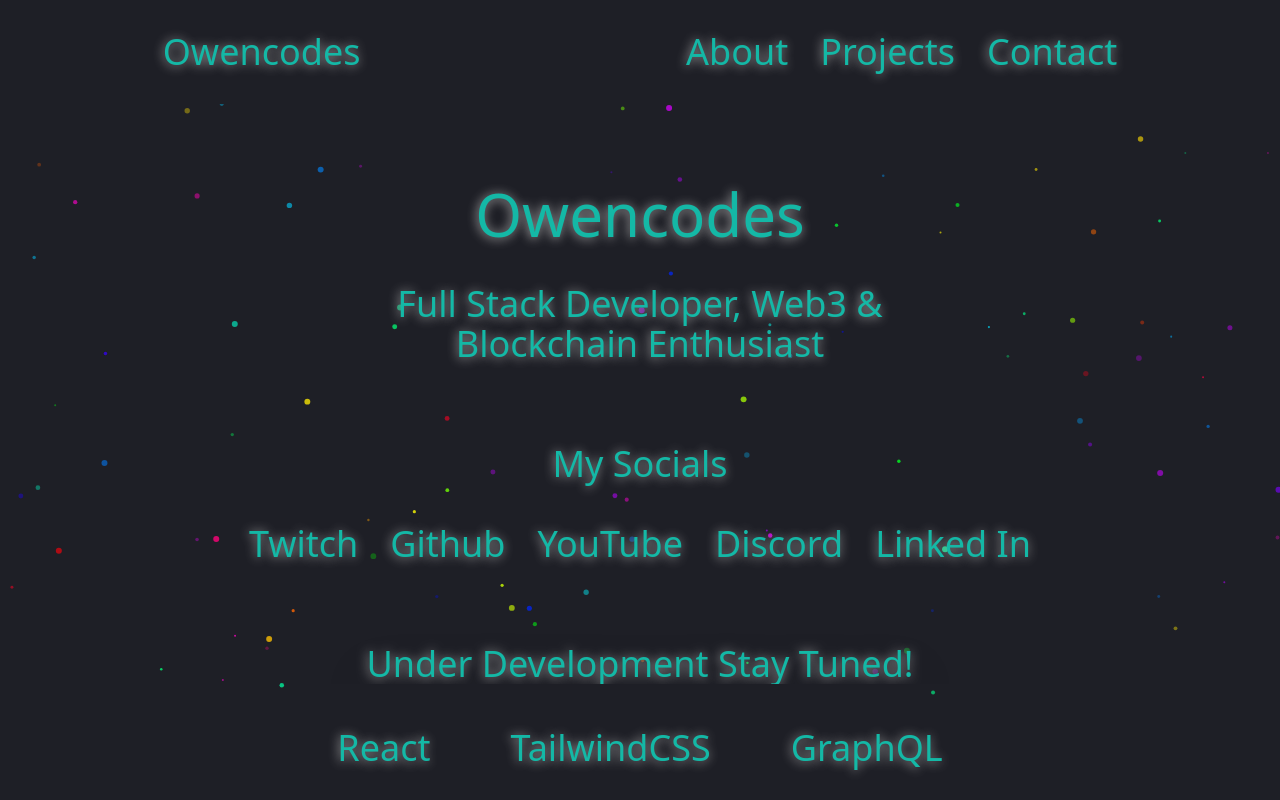
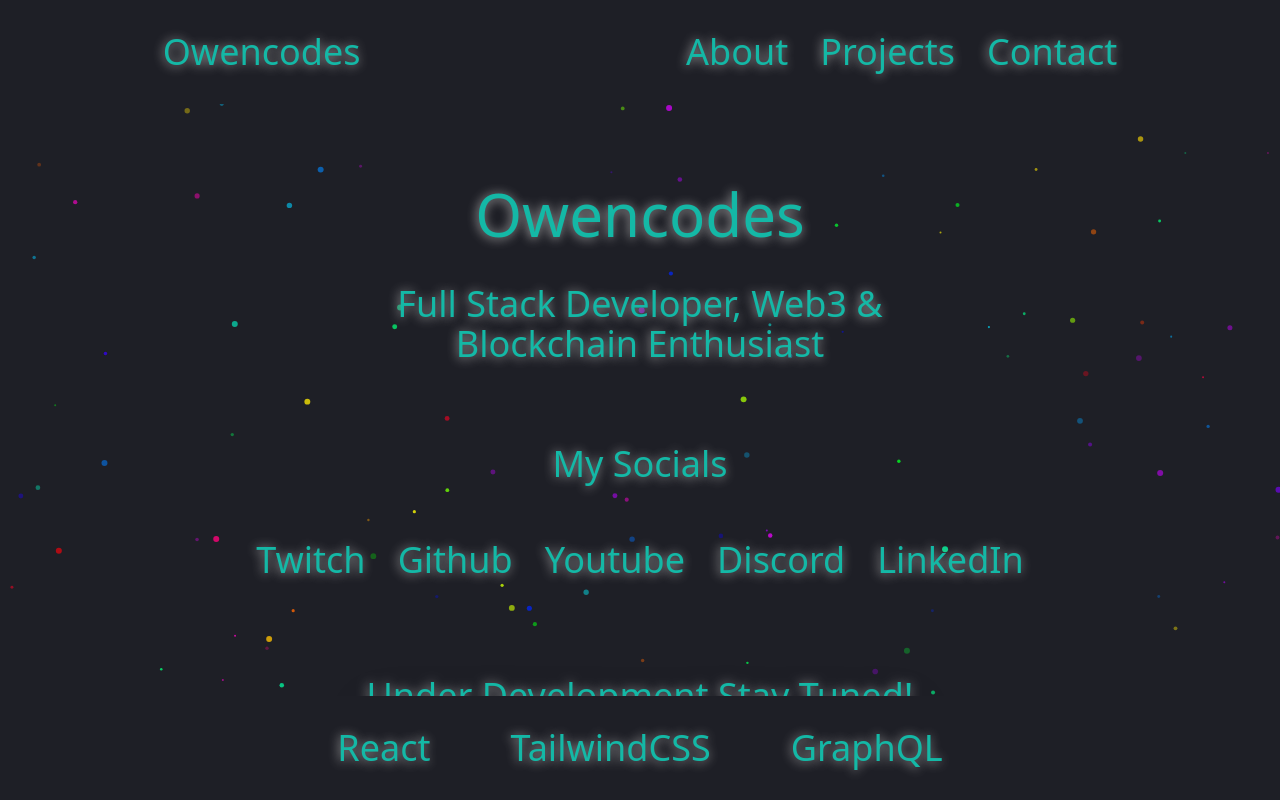
Before and after one commit to owenbcoding/owencodes-app, a React (Create React App) app: page / in a window 1280 px wide. Built offline with nearby package versions, Linux system fonts and the light colour scheme.

Commit message:
Made Social Links dynamic

```diff
--- a/src/App.js
+++ b/src/App.js
@@ -1,15 +1,25 @@
 import React, {useCallback} from 'react'
 import Particles from 'react-tsparticles'
 import {loadFull} from 'tsparticles'
+import { useState } from "react";
 // import logo from "./logo.svg";
 import Navbar from './Navbar'
 import Home from './Home'
+import NavLink from './NavLink';
 import particlesOptions from './particles.json'
 
 function App() {
 	const particlesInit = useCallback((main) => {
 		loadFull(main)
 	}, [])
+
+  const [links, setLinks] = useState([
+    { name: 'Twitch', href: 'https://www.twitch.tv/owencodes'},
+    { name: 'Github', href: 'https://github.com/owenbcoding'},
+    { name: 'Youtube', href: 'https://www.youtube.com/channel/UCdSxkWueHp3D5lkm0YYomaw'},
+    { name: 'Discord', href: 'https://discord.gg/XknredJKUJ'},
+    { name: 'LinkedIn', href: 'https://www.linkedin.com/in/eoghan-byrne-97221518a/'},
+  ])
 
 	return (
 		<div className='text-center overflow-hidden h-full '>
@@ -22,22 +32,11 @@
 				<p className='text-4xl text-teal-500'> Blockchain Enthusiast</p>
 				<h2 className='text-4xl text-teal-500 mt-20'>My Socials</h2>
 				<div className='mt-10'>
-					<a className='m-4 text-teal-500 hover:text-gray-500 text-4xl' href='https://www.twitch.tv/owencodes' target='_blank' rel='noopener noreferrer'>
-						Twitch
-					</a>
-					<a className='m-4 text-teal-500 hover:text-gray-500 text-4xl' href='https://github.com/owenbcoding' target='_blank' rel='noopener noreferrer'>
-						Github
-					</a>
-
-					<a className='m-4 text-teal-500 hover:text-gray-500 text-4xl' href='' target='_blank' rel='noopener noreferrer'>
-						YouTube
-					</a>
-					<a className='m-4 text-teal-500 hover:text-gray-500 text-4xl' href='https://discord.gg/XknredJKUJ' target='_blank' rel='noopener noreferrer'>
-						Discord
-					</a>
-					<a className='m-4 text-teal-500 hover:text-gray-500 text-4xl' href='https://www.linkedin.com/in/eoghan-byrne-97221518a/' target='_blank' rel='noopener noreferrer'>
-						Linked In
-					</a>
+        {links.map((link,index) => (
+          <div className='inline-flex' key={index}>
+            <NavLink name={link.name} href={link.href} />
+          </div>
+         ))}
 					<p className='text-4xl drop-shadow-2xl text-teal-500 mt-20'>Under Development Stay Tuned!</p>
 					{/* <p className="text-4xl drop-shadow-2xl text-teal-500">Hosted on
             <a
--- /dev/null
+++ b/src/NavLink.js
@@ -0,0 +1,10 @@
+
+export default function NavLink(props) {
+	return (
+		<>
+		<a className='m-4 text-teal-500 hover:text-gray-500 text-4xl' href={props.href} target='_blank' rel='noopener noreferrer'>
+			{props.name}
+		</a>
+		</>
+	)
+}
```
